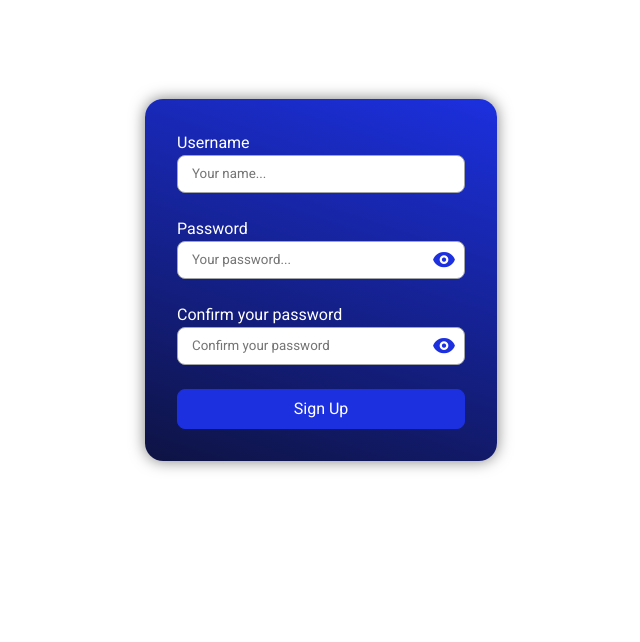
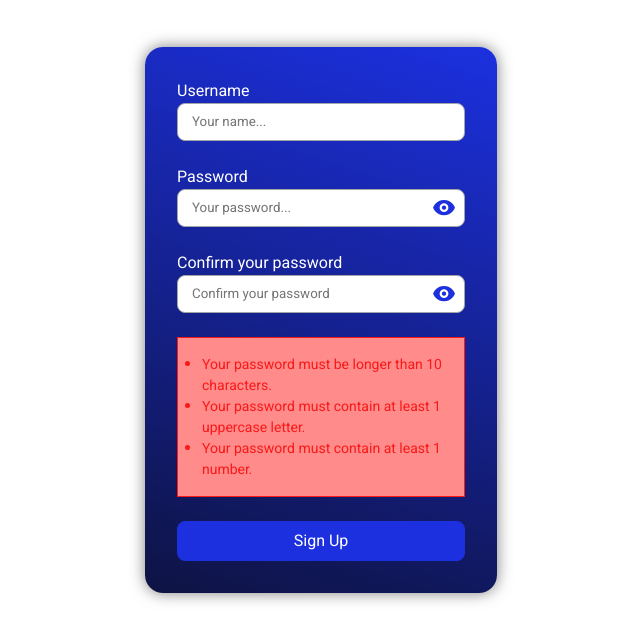
Before and after one commit to agnlt64/swift-messenger, a Flask app: page /sign-up in a window 1280 px wide. Shown: the part 80-722 px from the top of the page, without its empty margins (319-959 px from the left). Run offline with Flask 3, Linux system fonts and the light colour scheme; some libraries are stand-ins or nearby versions.

Commit message:
add client-side password verification

```diff
--- a/app/client/static/css/auth.css
+++ b/app/client/static/css/auth.css
@@ -7,7 +7,7 @@
 
 @media (max-width: 100em) {
     .form-container {
-        min-height: 35rem;
+        min-height: 40rem;
     }
 }
 
@@ -59,7 +59,32 @@
     transition: 0.2s translate;
 }
 
+.form .btn:disabled {
+    display: none;
+}
+
 .form .btn:hover {
     cursor: pointer;
     translate: 0 -4px;
 }
+
+.form .match {
+    --color: #1fbf10;
+    --bg-color: #a1f59a;
+}
+
+.form .password-rules {
+    border: 1px solid var(--color, #fa1919);
+    color: var(--color, #fa1919);
+    background-color: var(--bg-color, #ff8b8b);
+    font-size: 14px;
+    display: flex;
+    align-items: center;
+    justify-content: center;
+    padding: 1rem;
+}
+
+.form .password-rules ul {
+    padding: 0;
+    margin-left: 8px;
+}
--- a/app/client/static/js/show_password.js
+++ b/app/client/static/js/password.js
@@ -1,7 +1,19 @@
+
+function matchRules(password) {
+    return (
+        password.length > 10 &&
+        // an uppercase letter
+        /[A-Z]/.test(password) &&
+        // a number
+        /\d/.test(password)
+    )
+}
+
 const passwordObserver = new MutationObserver(mutationList => {
     for (const mutation of mutationList) {
         if (mutation.type === 'childList') {
             try {
+                // show the passwords
                 const showPassword = document.querySelectorAll('.password i')
                 let showed = false
                 showPassword.forEach(icon => icon.addEventListener('click', () => {
@@ -18,6 +30,15 @@ const passwordObserver = new MutationObserver(mutationList => {
                         icon.parentElement.children[0].type = 'password'
                     }
                 }))
+
+                // check if the passwords match the rules
+                const passwords = document.querySelectorAll('input[type=password]')
+                const submit = document.querySelector('button[type=submit]')
+                const rules = document.querySelector('.password-rules')
+                passwords.forEach(password => password.addEventListener('input', () => {
+                    submit.toggleAttribute('disabled', !matchRules(password.value))
+                    rules.classList.toggle('match', matchRules(password.value))
+                }))
             }
             catch (error) {
                 // we are not at the correct page
--- a/app/client/templates/base.html
+++ b/app/client/templates/base.html
@@ -87,7 +87,7 @@
 <script src="{{ url_for('static', filename='js/index.js') }}"></script>
 <script src="{{ url_for('static', filename='js/search_groups.js') }}"></script>
 <script src="{{ url_for('static', filename='js/edit_message.js') }}"></script>
-<script src="{{ url_for('static', filename='js/show_password.js') }}"></script>
+<script src="{{ url_for('static', filename='js/password.js') }}"></script>
 <script>
     document.body.setAttribute('theme', localStorage.getItem('theme'))
 </script>
--- a/app/client/templates/signup.html
+++ b/app/client/templates/signup.html
@@ -29,6 +29,13 @@ SwiftMessengr - Sign Up
                 <i class='bx bxs-show'></i>
             </div>
         </div>
+        <div class="password-rules">
+            <ul>
+                <li>Your password must be longer than 10 characters.</li>
+                <li>Your password must contain at least 1 uppercase letter.</li>
+                <li>Your password must contain at least 1 number.</li>
+            </ul>
+        </div>
         <button type="submit" class="btn">Sign Up</button>
     </form>
 </div>
```
Also changed, not shown: app/client/templates/login.html (+7 -0 lines).
